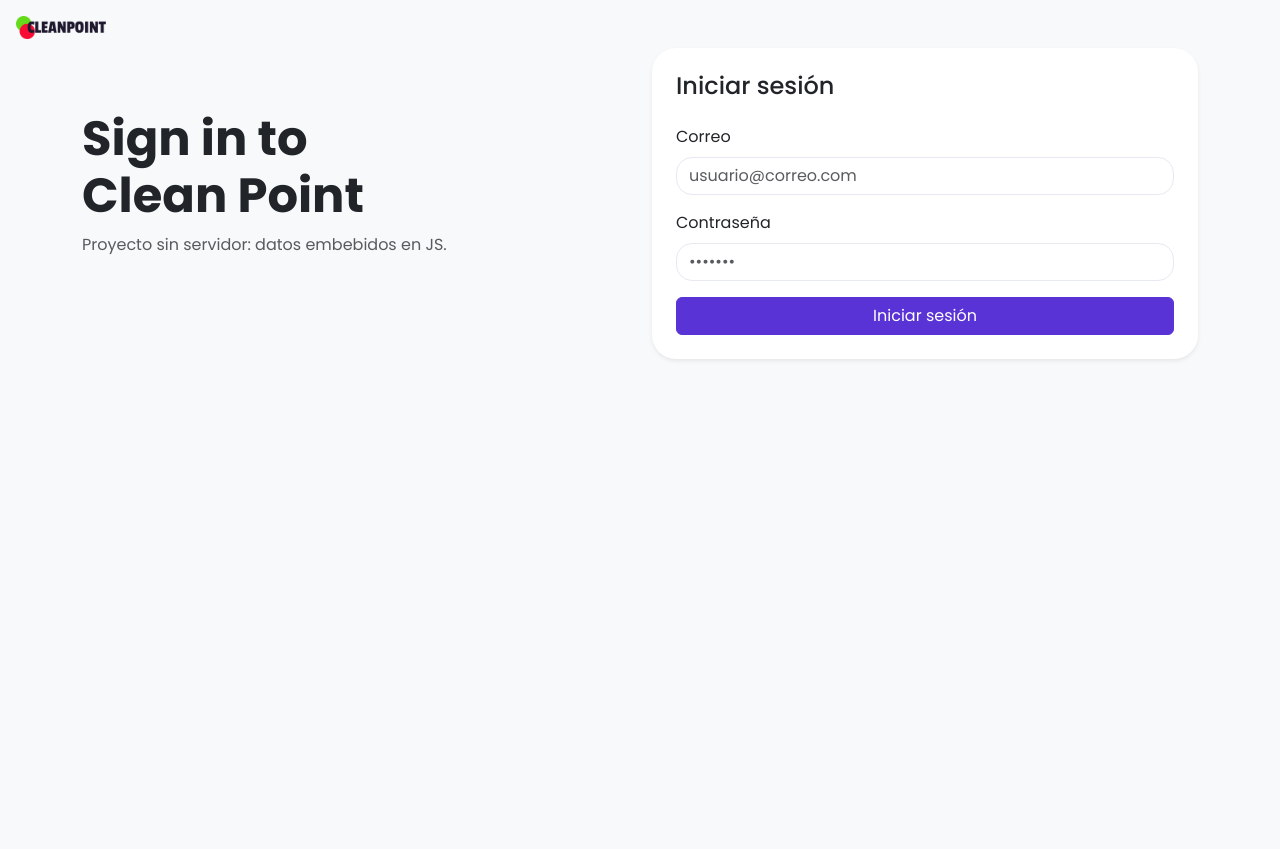
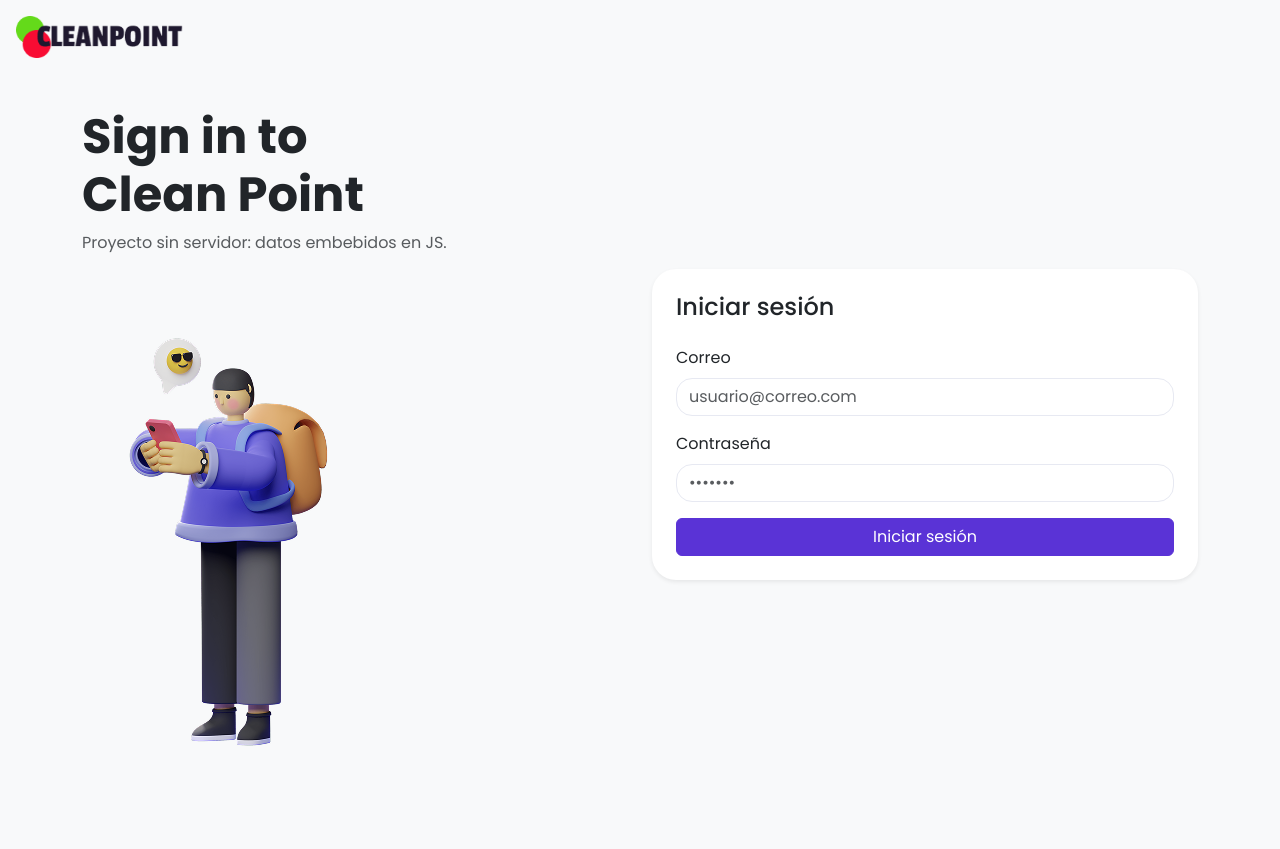
Before and after one commit to cr1c4rd0/cleanpoint, a PHP site: page / in a window 1280 px wide. Before the commit the page ends 360 px from the top, so only its background shows below. Run offline with PHP 8.4, Linux system fonts and the light colour scheme.

Commit message:
fix estilos

```diff
--- a/assets/css/style.css
+++ b/assets/css/style.css
@@ -49,11 +49,14 @@ header{ background:var(--cp-card); box-shadow: var(--shadow); }
   position:fixed;
   top:16px;
   left:16px;
-  width:7%;
+  width:13%;
   height:auto;
   z-index:1050;
 }
 
+.fw-bold {
+  margin-top: 60px;
+}
 
 
 @media(min-width:992px){
--- a/dashboard.html
+++ b/dashboard.html
@@ -13,7 +13,7 @@
   <div class="d-flex">
     <nav class="d-flex flex-column p-3 bg-primary text-white min-vh-100" style="width:260px;">
   <a href="#" class="d-flex align-items-center mb-3 text-white text-decoration-none">
-    <span class="fs-4 fw-bold">CLEANPOINT</span>
+    <img src="assets/img/WhiteLogo.png">
   </a>
   <hr>
   <ul class="nav nav-pills flex-column mb-auto gap-1">
--- a/index.html
+++ b/index.html
@@ -15,9 +15,13 @@
     <div class="row align-items-center">
       <div class="col-lg-6 mb-4">
         <img src="assets/img/Logo.png" alt="Logo" class="cp-top-logo d-block d-lg-none mb-3" />
-        <h1 class="display-5 fw-bold">Sign in to<br>Clean Point</h1>
+        <h1 class="display-5 fw-bold margin-top-60">Sign in to<br>Clean Point</h1>
         <p class="text-muted">Proyecto sin servidor: datos embebidos en JS.</p>
+        <div class="mt-4">
+          <img src="assets/img/Saly.png" alt="Ilustración" class="illustration">
+        </div>
       </div>
+      <img src="assets/img/Saly.png" alt="Logo" class="cp-top-saly d-block d-lg-none mb-3" />
       <div class="col-lg-6">
         <div class="card shadow-sm">
           <div class="card-body p-4">
```
